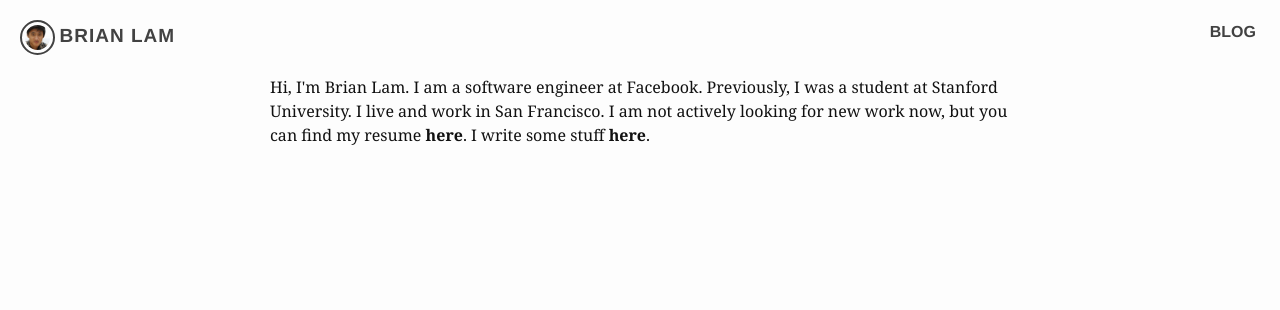
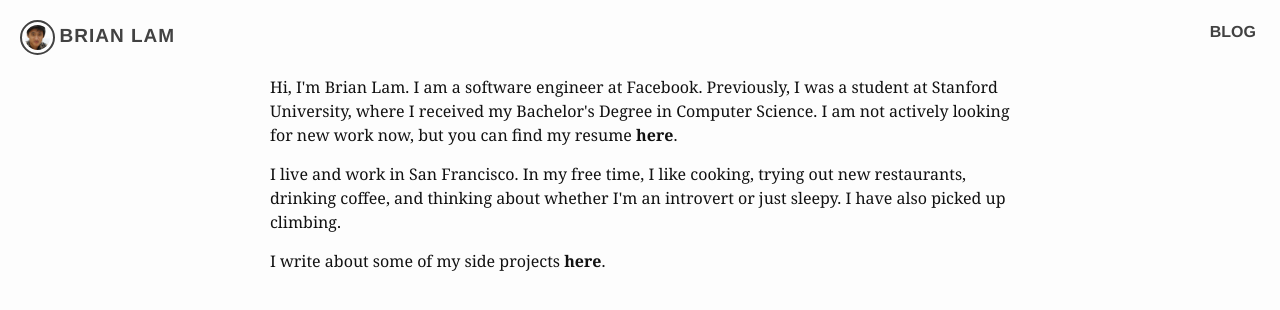
Before and after one commit to lambrian/lambrian.github.io, a Jekyll site: the page built from index.html, in a window 1280 px wide. Shown: the top 310 px of the page. Built offline with Jekyll 4.4.1, drawn with Linux system fonts in a browser that asks for light colours.

Commit message:
changing intro message

```diff
--- a/index.html
+++ b/index.html
@@ -1,11 +1,17 @@
 ---
 layout: plain
 ---
-<div>
+<p>
   Hi, I'm Brian Lam. I am a software engineer at Facebook. Previously, I was a
-  student at Stanford University. I live and work in San Francisco. I am not
-  actively looking for new work now, but you can find my resume
-  <a href="/me/resume.pdf">here</a>.
-
-  I write some stuff <a href="/blog">here</a>.
-</div>
+  student at Stanford University, where I received my Bachelor's Degree in
+  Computer Science. I am not actively looking for new work now, but you can find
+  my resume <a href="/me">here</a>.
+</p>
+<p>
+  I live and work in San Francisco. In my free time, I like cooking, trying out
+  new restaurants, drinking coffee, and thinking about whether I'm an introvert or
+  just sleepy. I have also picked up climbing.
+</p>
+<p>
+  I write about some of my side projects <a href="/blog">here</a>.
+</p>
```
